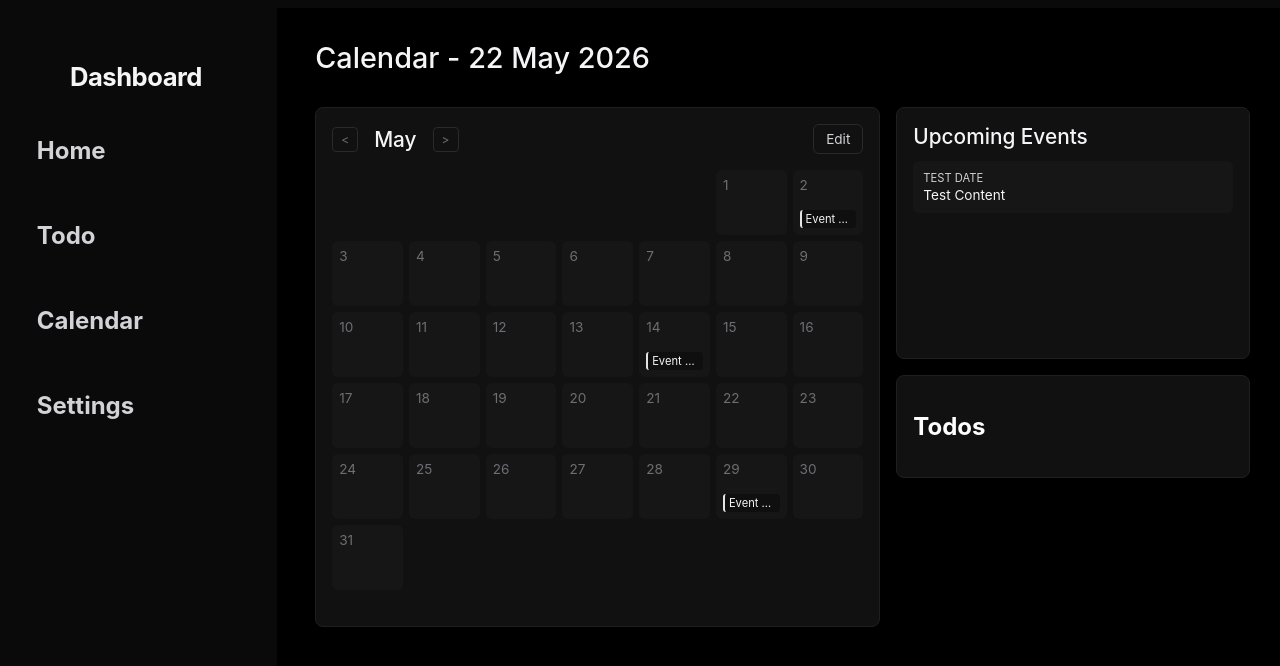
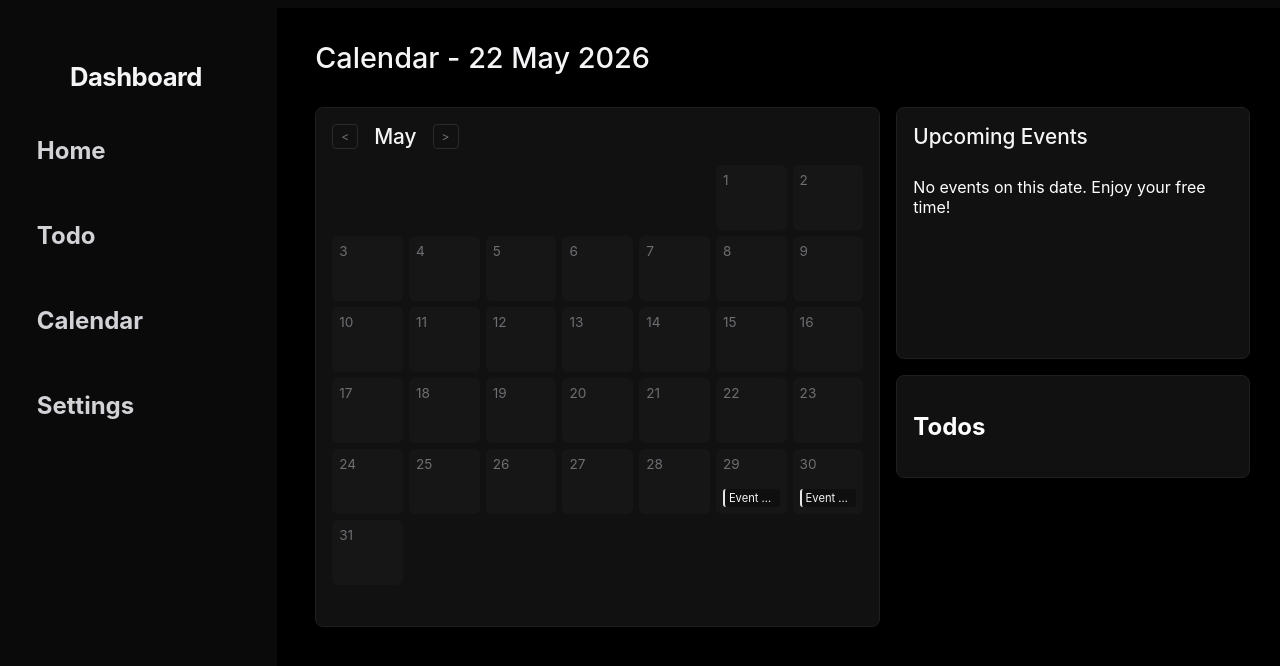
Before and after one commit to KuenVoid/Dashboard, a React (Vite) app in the folder Dashboard/: page / in a window 1280 px wide. Both pictures are taken after a click on the element "Calendar". Shown: the top 666 px of the page. Built offline with nearby package versions, Linux system fonts and the light colour scheme.

Commit message:
Added Calender Previewing

```diff
--- a/Dashboard/src/Component/Calendar.jsx
+++ b/Dashboard/src/Component/Calendar.jsx
@@ -9,20 +9,25 @@ export default function Calendar() {
         "January", "February", "March", "April", "May", "June",
         "July", "August", "September", "October", "November", "December"
     ];
-    const [CurrentView, setCurrentView] = useState(CurrentDate);
+    const [SelectedDate, setSelectedDate] = useState(CurrentDate.getTime());
 
     // Data Management
     const [EventContent, setEventContent] = useState(() => {
         const savedData = localStorage.getItem("EventContent");
         return savedData ? JSON.parse(savedData) : [
-            {Title: "Do Something", Time: 1780056000000, Location: "HK", Category: "Not Important"},
-            {Title: "Do Nothing", Time: 1778763000000, Location: "US", Category: "Somewhat Important"},
-            {Title: "Zoom" , Time: 1777692600000, Location: "Online", Category: "Important"}
+            {id: "c1", Title: "Do Something", Time: 1780093800000, Location: "HK", Category: "Not-Important", Duration: "1h"},
+            {id: "c2", Title: "Do Nothing", Time: 1780122600000, Location: "US", Category: "Somewhat-Important", Duration: "1h"},
+            {id: "c3", Title: "Zoom" , Time: 1780144200000, Location: "Online", Category: "Important", Duration: "1h"},
+            {id: "c12", Title: "Class", Time: 1780151400000, Location: "HKUST", Category: "Not-Important", Duration: "2h"},
+            {id: "c13", Title: "Class", Time: 1780151400000, Location: "HKUST", Category: "Not-Important", Duration: "2h"},
+            {id: "c23", Title: "Class", Time: 1780151400000, Location: "HKUST", Category: "Not-Important", Duration: "2h"},
+            {id: "c123", Title: "Class", Time: 1780151400000, Location: "HKUST", Category: "Not-Important", Duration: "2h"}
         ];
     })
     const EventOccured = EventContent.map(event => new Date(event.Time))
     .filter(date => date.getFullYear() === ViewCalendar.getFullYear() && date.getMonth() === ViewCalendar.getMonth())
     .map(date => date.getDate());
+
 
     // Display Materials
     const display_year = CurrentDate.getFullYear();
@@ -51,9 +56,23 @@ export default function Calendar() {
         setMenuSettings({visible: true, x: e.clientX, y: y_cord, type: Content_Type, targetId: id});
     }
 
-    const HandleViewDay = (e) => {
+    const HandleSelectedDay = (day) => {
+        const exactDate = new Date(ViewCalendar.getFullYear(), ViewCalendar.getMonth(), day);
+        setSelectedDate(exactDate.getTime());
+    }
 
-    }
+        const previewEvents = EventContent.filter((event) => {
+        if (!SelectedDate) return false;
+
+        const eventDate = new Date(event.Time);
+        const selectedDateObj = new Date(SelectedDate);
+
+        return (
+            eventDate.getFullYear() === selectedDateObj.getFullYear() &&
+            eventDate.getMonth() === selectedDateObj.getMonth() &&
+            eventDate.getDate() === selectedDateObj.getDate()
+        );
+    });
 
     // Render time every second
     useEffect(() => {
@@ -82,7 +101,6 @@ export default function Calendar() {
                             <h2>{monthNames[ViewCalendar.getMonth()]}</h2>
                             <button className="cal-switcher-btn" onClick={() => setViewCalendar(new Date(ViewCalendar.getFullYear(), ViewCalendar.getMonth() + 1, 1))}>{">"}</button>
                         </div>
-                        <button className="cal-edit-btn">Edit</button>
                     </div>
                     {/* Contents */}
                     <div className="cal-grid-matrix">
@@ -93,6 +111,7 @@ export default function Calendar() {
                         {/* Numbered Slots */}
                         {daysInMonth.map((day) => (
                             <div className="cal-day-cell" key={day}
+                            onClick={() => HandleSelectedDay(day)}
                             onContextMenu={e => HandleContextMenu(e, "calendar", day)}>
                                 <span className="cal-day-number">{day}</span>
                                 {EventOccured.includes(day) && (
@@ -108,11 +127,20 @@ export default function Calendar() {
                     <div className="cal-dash-card cal-side-card">
                         <h2>Upcoming Events</h2>
                         <div className="cal-side-content">
-                            {/* Remember to use the following as template */}
-                            <div className="cal-upcoming-item">
-                                <span className="cal-upcoming-date">Test Date</span>
-                                <span className="cal-upcoming-title">Test Content</span>
-                            </div>
+                            {SelectedDate ? (
+                                previewEvents.length > 0 ? (
+                                    previewEvents.sort((a, b) => a.Time - b.Time)
+                                    .map((event) => (
+                                        <div key={event.id} className={`cal-upcoming-item ${event.Category}`}>
+                                            <span className="cal-upcoming-title">{event.Title}</span>
+                                        </div>
+                                    ))
+                                ) : (
+                                    <p>No events on this date. Enjoy your free time!</p>
+                                )
+                            ) : (
+                                <p>Click a day to view events.</p>
+                            )}
                         </div>
                     </div>
 
--- a/Dashboard/src/Component/Home.jsx
+++ b/Dashboard/src/Component/Home.jsx
@@ -73,7 +73,7 @@ export default function Home({ username, log_msg }) {
     }
     const AppendGoal = () => {
         const newgoal = {
-            id: `p${Date.now()}`,
+            id: `g${Date.now()}`,
             title: newTitle,
             percentage: newPerc,
             status: newStatus
--- a/Dashboard/src/Style_Sheets/Calendar.css
+++ b/Dashboard/src/Style_Sheets/Calendar.css
@@ -50,6 +50,8 @@
     flex-direction: column;
     box-sizing: border-box;
     min-width: 0;
+    max-height: 35vh;
+    overflow-y: auto;
     width: 100%;
 }
 
@@ -233,3 +235,15 @@
     overflow: hidden;
     text-overflow: ellipsis;
 }
+
+.Important{
+    background-color: rgb(194, 98, 98);
+}
+
+.Somewhat-Important {
+    background-color: rgb(117, 117, 196);
+}
+
+.Not-Important {
+    background-color: rgb(142, 186, 142);
+}
```
